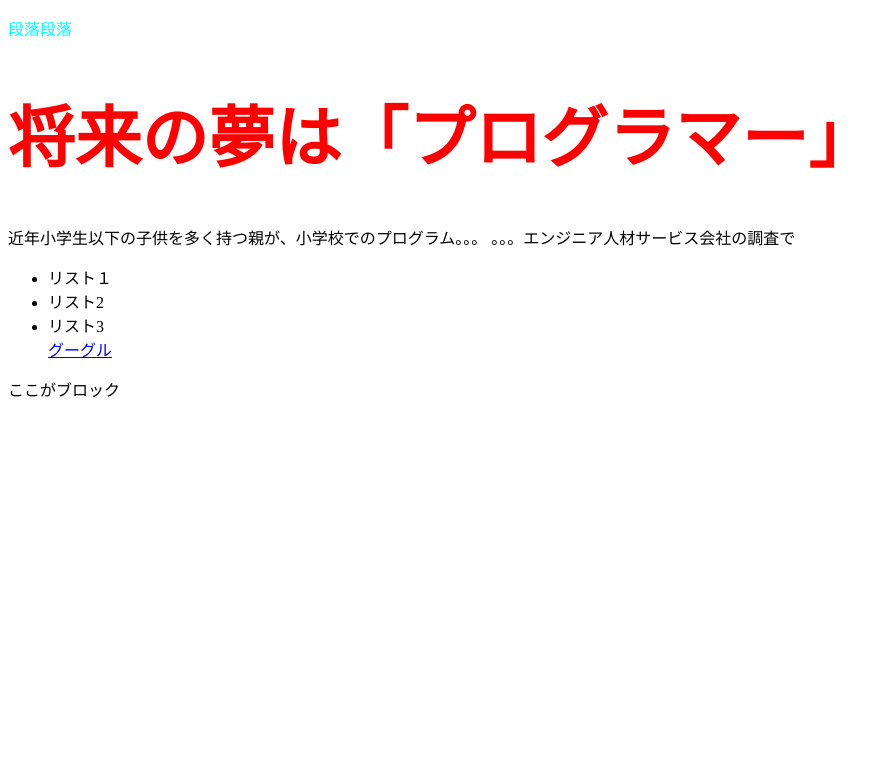
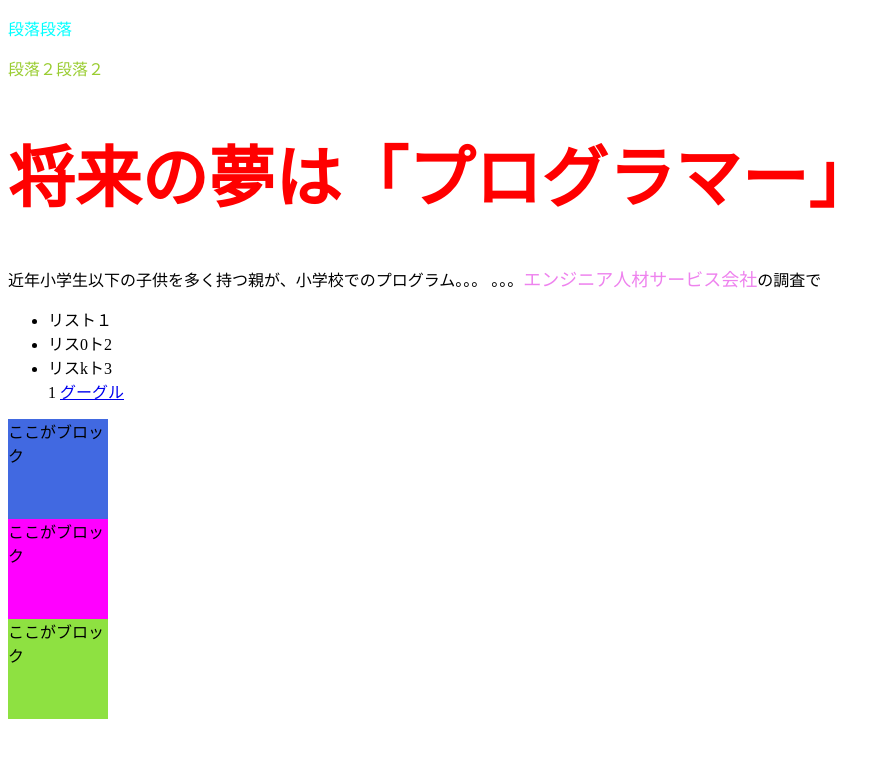
Before and after one commit to Honoka-Ishikawa/honoka_4221, a plain HTML site: page index.html in a window 1280 px wide. Shown: the whole page, without its empty margins (0-890 px from the left). Drawn offline with Linux system fonts and the light colour scheme.

Commit message:
サード

```diff
--- a/index.css
+++ b/index.css
@@ -1,5 +1,22 @@
-p{color: aqua;}
+p.sub-title1{color: aqua;}
+p#sub-title2{color: yellowgreen;}
+
+.company{color: violet;
+        font-size: large;}
 h1{
     color: red;
     font-size: 50pt;
 font-weight: bold;}
+
+div.box1{height: 100px;
+    width: 100px;
+background-color: royalblue;}
+
+div.box2{height: 100px;
+    width: 100px;
+background-color: magenta;}
+
+div.box3{height: 100px;
+    width: 100px;
+
+background-color: rgb(142, 225, 65);}
--- a/index.html
+++ b/index.html
@@ -9,20 +9,25 @@
 
 </head>
 <body>
-    <p>段落段落</p>
+    <p class="sub-title1">段落段落</p>
+    <p id="sub-title2">段落２段落２</p>
+
     <h1>
 将来の夢は「プログラマー」
     </h1>
 近年小学生以下の子供を多く持つ親が、小学校でのプログラム。。。
-。。。<span>エンジニア人材サービス会社</span>の調査で
+。。。<span class="company">エンジニア人材サービス会社</span>の調査で
 <link rel="stylesheet" type="text/css" href="index.css">
 </body>
 <ul>
     <li>リスト１</li>
-    <li>リスト2</li>
-    <li>リスト3</li>
+    <li>リス0ト2</li>
+    <li>リスkト3</li>1
 
 <a href="https://www.google.co.jp">グーグル</a>
 </ul>
-<div>ここがブロック</div>
-</html>
+<div class="box1">ここがブロック</div>
+<div class="box2">ここがブロック</div>
+<div class="box3">ここがブロック</div>
+
+</html></html>
```
